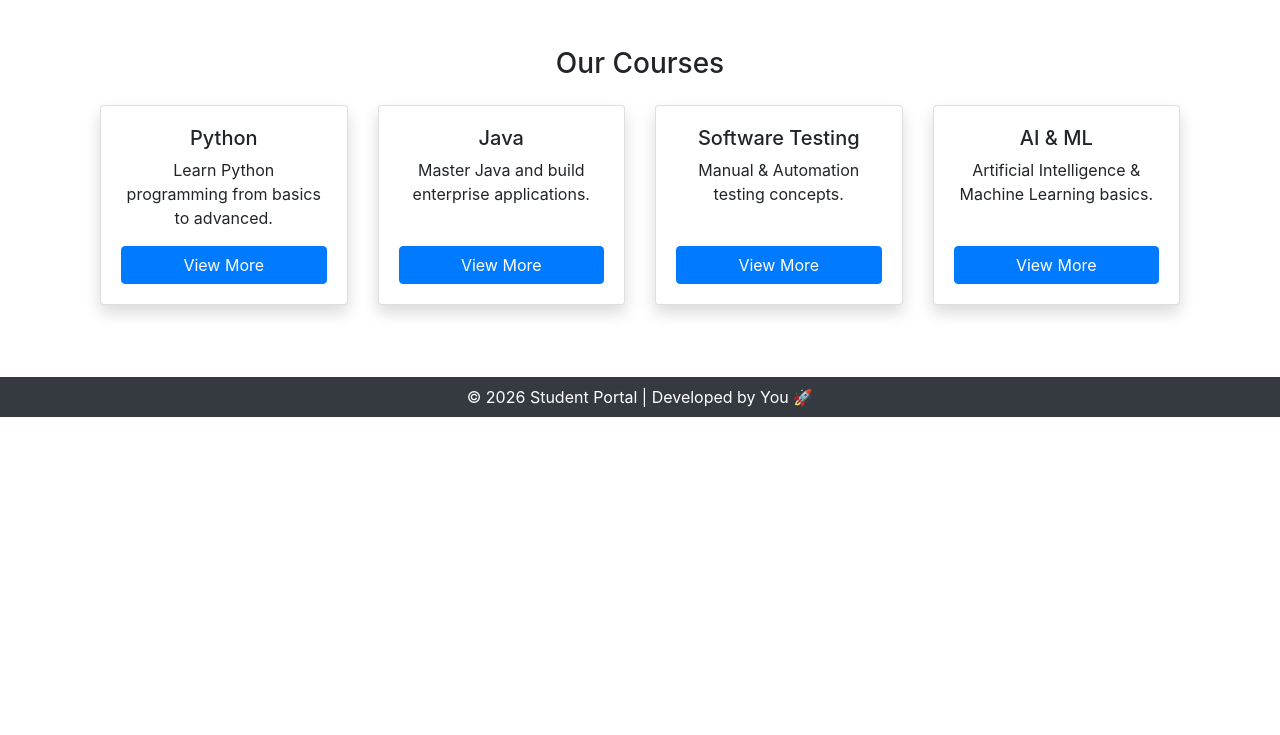
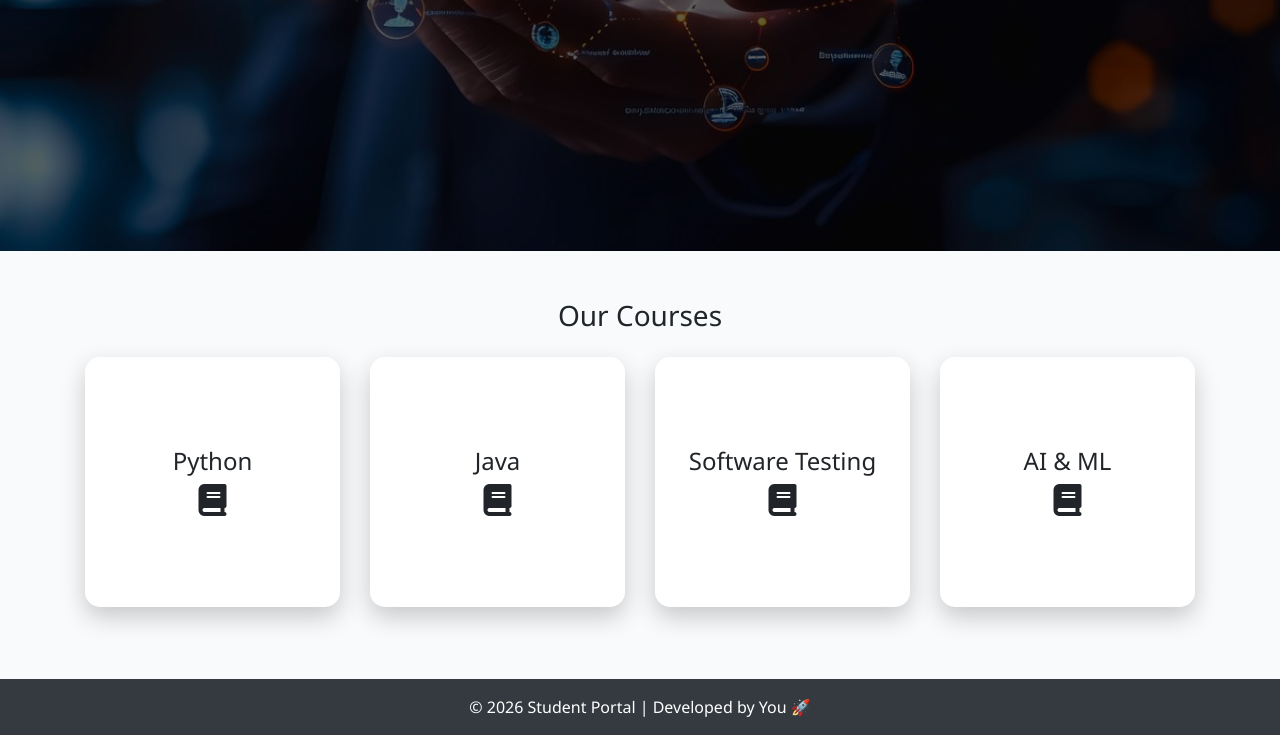
Before and after one commit to jbkatul/batch1308_student_portal_project, a Django app: page /home/ in a window 1280 px wide. Shown: the part 605-1340 px from the top of the page. Before the commit the page ends 1022 px from the top, so only its background shows below. Run offline with Django 5.2, Linux system fonts and the light colour scheme.

Commit message:
Added Add Student page with validation

```diff
--- /dev/null
+++ b/portal/static/css/style.css
@@ -0,0 +1,125 @@
+/* ===== GLOBAL ===== */
+body {
+    font-family: 'Segoe UI', sans-serif;
+    background: #F8FAFC;
+}
+
+/* ===== NAVBAR ===== */
+.navbar {
+    background: #4F46E5 !important;
+}
+
+/* ===== HERO BACKGROUND ===== */
+.cover-bg {
+    height: 100vh;
+    background: url('../images/cover.jpg') no-repeat center center/cover;
+    position: relative;
+    display: flex;
+    align-items: center;
+    justify-content: center;
+}
+
+.cover-bg::before {
+    content: "";
+    position: absolute;
+    width: 100%;
+    height: 100%;
+    background: rgba(0,0,0,0.6);
+}
+
+.cover-content {
+    position: relative;
+    z-index: 2;
+    color: white;
+    text-align: center;
+}
+
+/* ===== COURSE FLIP CARDS ===== */
+.flip-card {
+    background: transparent;
+    perspective: 1000px;
+}
+
+.flip-card-inner {
+    position: relative;
+    width: 100%;
+    height: 250px;
+    text-align: center;
+    transition: transform 0.7s;
+    transform-style: preserve-3d;
+}
+
+.flip-card:hover .flip-card-inner {
+    transform: rotateY(180deg);
+}
+
+.flip-card-front, .flip-card-back {
+    position: absolute;
+    width: 100%;
+    height: 100%;
+    border-radius: 15px;
+    backface-visibility: hidden;
+    box-shadow: 0 10px 25px rgba(0,0,0,0.2);
+}
+
+.flip-card-front {
+    background: white;
+    display: flex;
+    flex-direction: column;
+    justify-content: center;
+}
+
+.flip-card-back {
+    background: #4F46E5;
+    color: white;
+    transform: rotateY(180deg);
+    display: flex;
+    flex-direction: column;
+    justify-content: center;
+}
+
+/* ===== AUTH FORM ===== */
+.auth-card {
+    background: rgba(255,255,255,0.1);
+    backdrop-filter: blur(15px);
+    padding: 40px;
+    border-radius: 20px;
+    width: 400px;
+    color: white;
+}
+
+/* ===== INPUT FIX ===== */
+.auth-card input,
+.auth-card select {
+    border-radius: 30px;
+    padding: 10px 15px;
+}
+
+/* ===== BUTTON STYLE ===== */
+.main-btn {
+    background: #06B6D4;
+    border: none;
+    border-radius: 30px;
+    padding: 10px;
+    color: white;
+    font-weight: 600;
+}
+
+.main-btn:hover {
+    background: #0891B2;
+}
+
+/* ===== STUDENT CARDS ===== */
+.student-card {
+    background: white;
+    border-radius: 15px;
+    padding: 20px;
+    text-align: center;
+    box-shadow: 0 10px 25px rgba(0,0,0,0.1);
+}
+
+/* ===== FOOTER ===== */
+footer {
+    background: #1E293B;
+    color: white;
+}
--- a/portal/templates/portal/base.html
+++ b/portal/templates/portal/base.html
@@ -1,3 +1,4 @@
+{% load static %}
 <!DOCTYPE html>
 <html lang="en">
 <head>
@@ -5,8 +6,14 @@
     <title>{% block title %}Student Portal{% endblock %}</title>
     <meta name="viewport" content="width=device-width, initial-scale=1">
 
+    <!-- Bootstrap -->
     <link rel="stylesheet"
           href="https://cdn.jsdelivr.net/npm/bootstrap@4.6.2/dist/css/bootstrap.min.css">
+          <link rel="stylesheet"
+ href="https://cdnjs.cloudflare.com/ajax/libs/font-awesome/6.4.0/css/all.min.css">
+
+    <!-- External CSS -->
+    <link rel="stylesheet" href="{% static 'css/style.css' %}">
 </head>
 
 <body>
@@ -32,34 +39,25 @@
 </li>
 
 <li class="nav-item">
+    <a class="nav-link" href="{% url 'add_student' %}">Add Student</a>
+</li>
+
+<li class="nav-item">
     <a class="nav-link" href="{% url 'about' %}">About</a>
 </li>
 
         </ul>
-
-        <!-- POST Search Form Example -->
-        <form method="POST" class="form-inline">
-            {% csrf_token %}
-            <input class="form-control mr-2"
-                   type="search"
-                   name="search"
-                   placeholder="Search Student">
-            <button class="btn btn-light" type="submit">
-                Search
-            </button>
-        </form>
-
     </div>
 </nav>
 
-<!-- MAIN CONTENT -->
-<div class="container mt-5">
+<!-- CONTENT -->
+<div class="container-fluid p-0">
     {% block content %}
     {% endblock %}
 </div>
 
 <!-- FOOTER -->
-<footer class="bg-dark text-white text-center p-2 mt-5">
+<footer class="bg-dark text-white text-center p-3 mt-5">
     © 2026 Student Portal | Developed by You 🚀
 </footer>
 
--- a/portal/templates/portal/home.html
+++ b/portal/templates/portal/home.html
@@ -1,121 +1,45 @@
 {% extends 'portal/base.html' %}
-
-{% block title %}Home{% endblock %}
-
+{% load static %}
 {% block content %}
 
-<style>
-.hero-section {
-    position: relative;
-    background: url('https://images.unsplash.com/photo-1523580846011-d3a5bc25702b') no-repeat center center/cover;
-    height: 500px;
-    color: white;
-    display: flex;
-    align-items: center;
-    justify-content: center;
-    text-align: center;
-}
-
-.hero-overlay {
-    position: absolute;
-    top: 0;
-    left: 0;
-    width: 100%;
-    height: 100%;
-    background-color: rgba(0, 0, 0, 0.6);
-}
-
-.hero-content {
-    position: relative;
-    z-index: 2;
-}
-
-.equal-card {
-    height: 100%;
-}
-</style>
-
-
-<!-- HERO SECTION -->
-<div class="hero-section">
-    <div class="hero-overlay"></div>
-
-    <div class="hero-content">
-        <h1 class="display-4 font-weight-bold">Welcome to Student Portal</h1>
-        <p class="lead mb-4">
-            Manage Students, Courses and Information Easily.
-        </p>
-
-        <br>
-
-        <a href="#" class="btn btn-primary btn-lg mr-3">
-            Login
-        </a>
-
-        <a href="#" class="btn btn-outline-light btn-lg">
-            Registration
-        </a>
+<div class="cover-bg">
+    <div class="cover-content">
+        <h1>Welcome to Student Portal</h1>
+        <p>Manage Students, Courses and Information Easily</p>
+        <a href="{% url 'login' %}" class="btn btn-light mr-2">Login</a>
+        <a href="{% url 'register' %}" class="btn btn-outline-light">Register</a>
     </div>
 </div>
 
-
-<!-- COURSES SECTION -->
 <div class="container mt-5">
-
     <h3 class="text-center mb-4">Our Courses</h3>
 
     <div class="row">
 
-        <div class="col-md-3 mb-4 d-flex">
-            <div class="card shadow text-center equal-card w-100">
-                <div class="card-body d-flex flex-column">
-                    <h5>Python</h5>
-                    <p class="flex-grow-1">Learn Python programming from basics to advanced.</p>
-                    <a href="{% url 'student_list' %}" class="btn btn-primary mt-auto">
-                        View More
-                    </a>
-                </div>
+        {% for course in courses %}
+<div class="col-md-3 mb-4">
+    <div class="flip-card">
+        <div class="flip-card-inner">
+
+            <div class="flip-card-front">
+                <h4>{{ course }}</h4>
+                <i class="fas fa-book fa-2x"></i>
             </div>
+
+            <div class="flip-card-back">
+                <p>Click to explore students</p>
+                <a href="{% url 'student_list' %}"
+                   class="btn btn-light btn-sm">
+                    View Students
+                </a>
+            </div>
+
         </div>
-
-        <div class="col-md-3 mb-4 d-flex">
-            <div class="card shadow text-center equal-card w-100">
-                <div class="card-body d-flex flex-column">
-                    <h5>Java</h5>
-                    <p class="flex-grow-1">Master Java and build enterprise applications.</p>
-                    <a href="{% url 'student_list' %}" class="btn btn-primary mt-auto">
-                        View More
-                    </a>
-                </div>
-            </div>
-        </div>
-
-        <div class="col-md-3 mb-4 d-flex">
-            <div class="card shadow text-center equal-card w-100">
-                <div class="card-body d-flex flex-column">
-                    <h5>Software Testing</h5>
-                    <p class="flex-grow-1">Manual & Automation testing concepts.</p>
-                    <a href="{% url 'student_list' %}" class="btn btn-primary mt-auto">
-                        View More
-                    </a>
-                </div>
-            </div>
-        </div>
-
-        <div class="col-md-3 mb-4 d-flex">
-            <div class="card shadow text-center equal-card w-100">
-                <div class="card-body d-flex flex-column">
-                    <h5>AI & ML</h5>
-                    <p class="flex-grow-1">Artificial Intelligence & Machine Learning basics.</p>
-                    <a href="{% url 'student_list' %}" class="btn btn-primary mt-auto">
-                        View More
-                    </a>
-                </div>
-            </div>
-        </div>
+    </div>
+</div>
+{% endfor %}
 
     </div>
-
 </div>
 
 {% endblock %}
--- a/portal/views.py
+++ b/portal/views.py
@@ -1,22 +1,127 @@
 from django.shortcuts import render
+import re
 
-# Create your views here.
+students = [
+    {"id": 1, "name": "Rahul", "course": "Python", "email": "rahul@gmail.com", "class": "FY"},
+    {"id": 2, "name": "Sneha", "course": "Java", "email": "sneha@gmail.com", "class": "SY"},
+    {"id": 3, "name": "Amit", "course": "AI & ML", "email": "amit@gmail.com", "class": "TY"},
+]
+
+
 def home_view(request):
-    return render(request, 'portal/home.html')
+    courses = ["Python", "Java", "Software Testing", "AI & ML"]
+    return render(request, 'portal/home.html', {"courses": courses})
+
 
 def student_list_view(request):
-    return render(request, 'portal/student_list.html')
+    return render(request, 'portal/student_list.html', {"students": students})
+
+
+def add_student_view(request):
+    message = ""
+    error = ""
+
+    if request.method == "POST":
+
+        name = request.POST.get("name")
+        course = request.POST.get("course")
+        email = request.POST.get("email")
+        student_class = request.POST.get("class")
+
+        if not email:
+            error = "Email is required"
+
+        else:
+            student_data = {
+                "id": len(students) + 1,
+                "name": name,
+                "course": course,
+                "email": email,
+                "class": student_class
+            }
+
+            students.append(student_data)
+
+            print("NEW STUDENT ADDED:")
+            print(student_data)
+
+            message = "Student Added Successfully!"
+
+    return render(request, "portal/add_student.html",
+                  {"message": message, "error": error})
+
+
+def login_view(request):
+    message = ""
+    error = ""
+
+    if request.method == "POST":
+        email = request.POST.get("userid")
+        password = request.POST.get("password")
+
+        if len(password) < 8:
+            error = "Password must be at least 8 characters"
+        else:
+            login_data = {
+                "email": email,
+                "password": password
+            }
+
+            print("LOGIN DATA:")
+            print(login_data)
+
+            message = "Login Successful!"
+
+    return render(request, 'portal/login.html',
+                  {"message": message, "error": error})
+
+def register_view(request):
+    message = ""
+    error = ""
+
+    if request.method == "POST":
+
+        name = request.POST.get("name")
+        email = request.POST.get("email")
+        password = request.POST.get("password")
+        mobile = request.POST.get("mobile")
+        dob = request.POST.get("dob")
+        student_class = request.POST.get("class")
+        gender = request.POST.get("gender")
+
+        email_pattern = r'^[\w\.-]+@[\w\.-]+\.\w+$'
+
+        if not re.match(email_pattern, email):
+            error = "Invalid Email Format"
+
+        elif not mobile.isdigit() or len(mobile) != 10:
+            error = "Mobile number must be 10 digits"
+
+        elif len(password) < 8:
+            error = "Password must be at least 8 characters"
+
+        else:
+            register_data = {
+                "name": name,
+                "email": email,
+                "password": password,
+                "mobile": mobile,
+                "dob": dob,
+                "class": student_class,
+                "gender": gender
+            }
+
+            print("REGISTER DATA:")
+            print(register_data)
+
+            message = "Registration Successful!"
+
+    return render(request, 'portal/register.html',
+                  {"message": message, "error": error})
+
 
 def about_view(request):
     return render(request, 'portal/about.html')
-def home_view(request):
-    return render(request, 'portal/home.html')
-def student_list_view(request):
-
-    students = [
-        {"id": 1, "name": "Rahul", "course": "Python", "email": "rahul@gmail.com"},
-        {"id": 2, "name": "Sneha", "course": "Django", "email": "sneha@gmail.com"},
-        {"id": 3, "name": "Amit", "course": "Java", "email": "amit@gmail.com"},
-    ]
-
-    return render(request, 'portal/student_list.html', {"students": students})
+def student_detail_view(request, id):
+    student = next((s for s in students if s["id"] == id), None)
+    return render(request, 'portal/student_detail.html', {"student": student})
--- a/studentportal/urls.py
+++ b/studentportal/urls.py
@@ -1,27 +1,15 @@
-"""
-URL configuration for studentportal project.
-
-The `urlpatterns` list routes URLs to views. For more information please see:
-    https://docs.djangoproject.com/en/5.2/topics/http/urls/
-Examples:
-Function views
-    1. Add an import:  from my_app import views
-    2. Add a URL to urlpatterns:  path('', views.home, name='home')
-Class-based views
-    1. Add an import:  from other_app.views import Home
-    2. Add a URL to urlpatterns:  path('', Home.as_view(), name='home')
-Including another URLconf
-    1. Import the include() function: from django.urls import include, path
-    2. Add a URL to urlpatterns:  path('blog/', include('blog.urls'))
-"""
 from django.contrib import admin
 from django.urls import path
 from portal.views import *
 
 urlpatterns = [
     path('admin/', admin.site.urls),
+
     path('home/', home_view, name='home'),
-    path('student_list/', student_list_view, name='student_list'),
+    path('students/', student_list_view, name='student_list'),
+    path('student/<int:id>/', student_detail_view, name='student_detail'),
+    path('login/', login_view, name='login'),
+    path('register/', register_view, name='register'),
     path('about/', about_view, name='about'),
-    path('students/', student_list_view, name='student_list'),
+    path('add-student/', add_student_view, name='add_student'),
 ]
```
Also changed, not shown: portal/templates/portal/about.html (+12 -0 lines), portal/templates/portal/add_student.html (+72 -0 lines), portal/templates/portal/login.html (added, +46 -0 lines), portal/templates/portal/register.html (added, +57 -0 lines), portal/templates/portal/student_detail.html (+20 -0 lines), portal/templates/portal/student_list.html (+20 -30 lines), portal/static/images/cover.jpg (added). Lines whose indentation alone changed are shown as unchanged.
